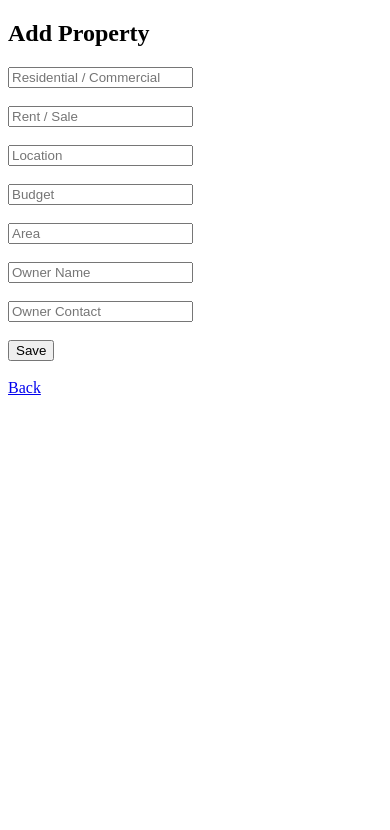
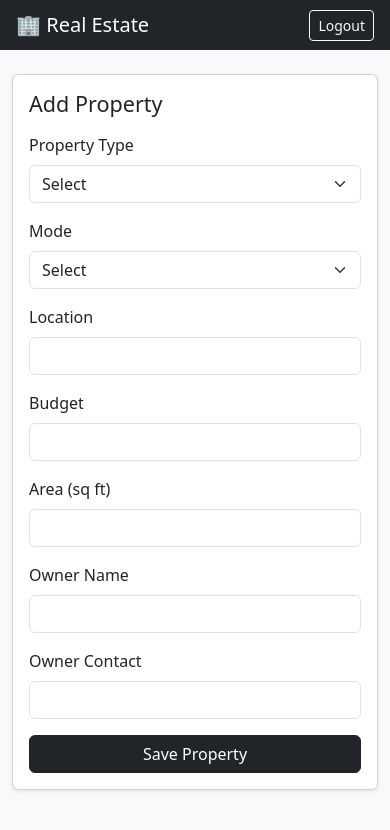
Before and after one commit to nikhilsharma/realestate-mvp, a Flask app: template templates/add_property.html in a window 390 px wide. Shown: the top 830 px of the page. Run offline with Flask 3, Linux system fonts and the light colour scheme; the template is opened without the code that fills it, so the values that code supplies are empty; the visitor is signed in with stand-in values (Sample User, id 1); some libraries are stand-ins or nearby versions.

Commit message:
Add Bootstrap UI and mobile-friendly layout

```diff
--- a/templates/add_property.html
+++ b/templates/add_property.html
@@ -1,23 +1,66 @@
-<!DOCTYPE html>
-<html>
-<head>
-    <title>Add Property</title>
-</head>
-<body>
-    <h2>Add Property</h2>
+{% extends "base.html" %}
 
-    <form method="POST">
-        <input name="type" placeholder="Residential / Commercial"><br><br>
-        <input name="mode" placeholder="Rent / Sale"><br><br>
-        <input name="location" placeholder="Location"><br><br>
-        <input name="budget" type="number" placeholder="Budget"><br><br>
-        <input name="area" type="number" placeholder="Area"><br><br>
-        <input name="owner_name" placeholder="Owner Name"><br><br>
-        <input name="owner_contact" placeholder="Owner Contact"><br><br>
-        <button type="submit">Save</button>
-    </form>
+{% block title %}Add Property{% endblock %}
 
-    <br>
-    <a href="/">Back</a>
-</body>
-</html>
+{% block content %}
+
+<div class="row justify-content-center">
+    <div class="col-12 col-md-6">
+        <div class="card shadow-sm">
+            <div class="card-body">
+                <h4 class="mb-3">Add Property</h4>
+
+                <form method="POST">
+
+                    <div class="mb-3">
+                        <label class="form-label">Property Type</label>
+                        <select name="type" class="form-select" required>
+                            <option value="">Select</option>
+                            <option>Residential</option>
+                            <option>Commercial</option>
+                        </select>
+                    </div>
+
+                    <div class="mb-3">
+                        <label class="form-label">Mode</label>
+                        <select name="mode" class="form-select" required>
+                            <option value="">Select</option>
+                            <option>Rent</option>
+                            <option>Sale</option>
+                        </select>
+                    </div>
+
+                    <div class="mb-3">
+                        <label class="form-label">Location</label>
+                        <input name="location" class="form-control" required>
+                    </div>
+
+                    <div class="mb-3">
+                        <label class="form-label">Budget</label>
+                        <input type="number" name="budget" class="form-control" required>
+                    </div>
+
+                    <div class="mb-3">
+                        <label class="form-label">Area (sq ft)</label>
+                        <input type="number" name="area" class="form-control" required>
+                    </div>
+
+                    <div class="mb-3">
+                        <label class="form-label">Owner Name</label>
+                        <input name="owner_name" class="form-control">
+                    </div>
+
+                    <div class="mb-3">
+                        <label class="form-label">Owner Contact</label>
+                        <input name="owner_contact" class="form-control">
+                    </div>
+
+                    <button class="btn btn-dark w-100">Save Property</button>
+                </form>
+
+            </div>
+        </div>
+    </div>
+</div>
+
+{% endblock %}
--- a/templates/base.html
+++ b/templates/base.html
@@ -0,0 +1,27 @@
+<!DOCTYPE html>
+<html lang="en">
+<head>
+    <meta charset="UTF-8">
+    <title>{% block title %}Real Estate MVP{% endblock %}</title>
+
+    <meta name="viewport" content="width=device-width, initial-scale=1">
+
+    <!-- Bootstrap 5 -->
+    <link href="https://cdn.jsdelivr.net/npm/bootstrap@5.3.2/dist/css/bootstrap.min.css" rel="stylesheet">
+</head>
+
+<body class="bg-light">
+
+<nav class="navbar navbar-dark bg-dark px-3">
+    <span class="navbar-brand mb-0 h5">🏢 Real Estate</span>
+    {% if session.get("logged_in") %}
+        <a href="/logout" class="btn btn-sm btn-outline-light">Logout</a>
+    {% endif %}
+</nav>
+
+<div class="container py-4">
+    {% block content %}{% endblock %}
+</div>
+
+</body>
+</html>
```
Also changed, not shown: templates/dashboard.html (+49 -11 lines), templates/login.html (+29 -14 lines).
